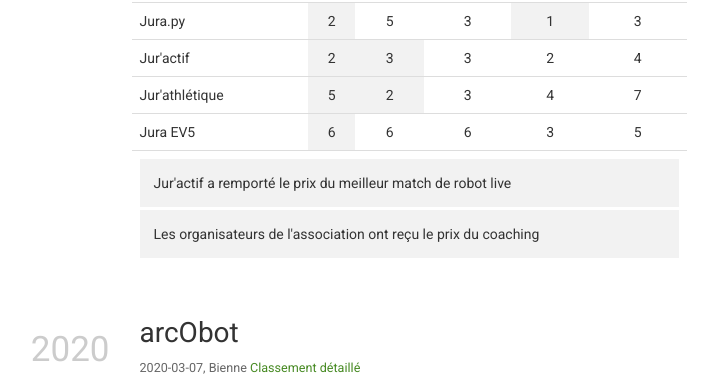
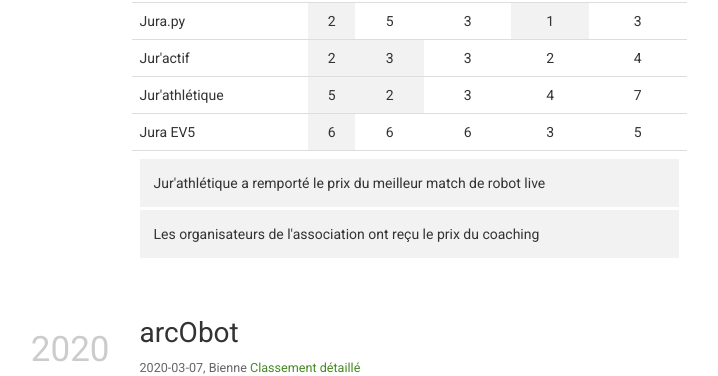
Before and after one commit to robots-ju/robots-ju.ch, a Jekyll site: the page built from palmares.md, in a window 1280 px wide and 900 px high, scrolled down 530 px. Shown: the part 85-461 px from the top of the window, without its empty margins (231-949 px from the left). Built offline with Jekyll 4.4.1, drawn with Linux system fonts in a browser that asks for light colours; comment, search, counter and statistics services are not loaded.

Commit message:
Correction erreur palmarès

```diff
--- a/_data/palmares.yml
+++ b/_data/palmares.yml
@@ -627,5 +627,5 @@
         robotdesign: 3
         research: 5
   notes:
-    - "Jur'actif a remporté le prix du meilleur match de robot live"
+    - "Jur'athlétique a remporté le prix du meilleur match de robot live"
     - "Les organisateurs de l'association ont reçu le prix du coaching"
```
